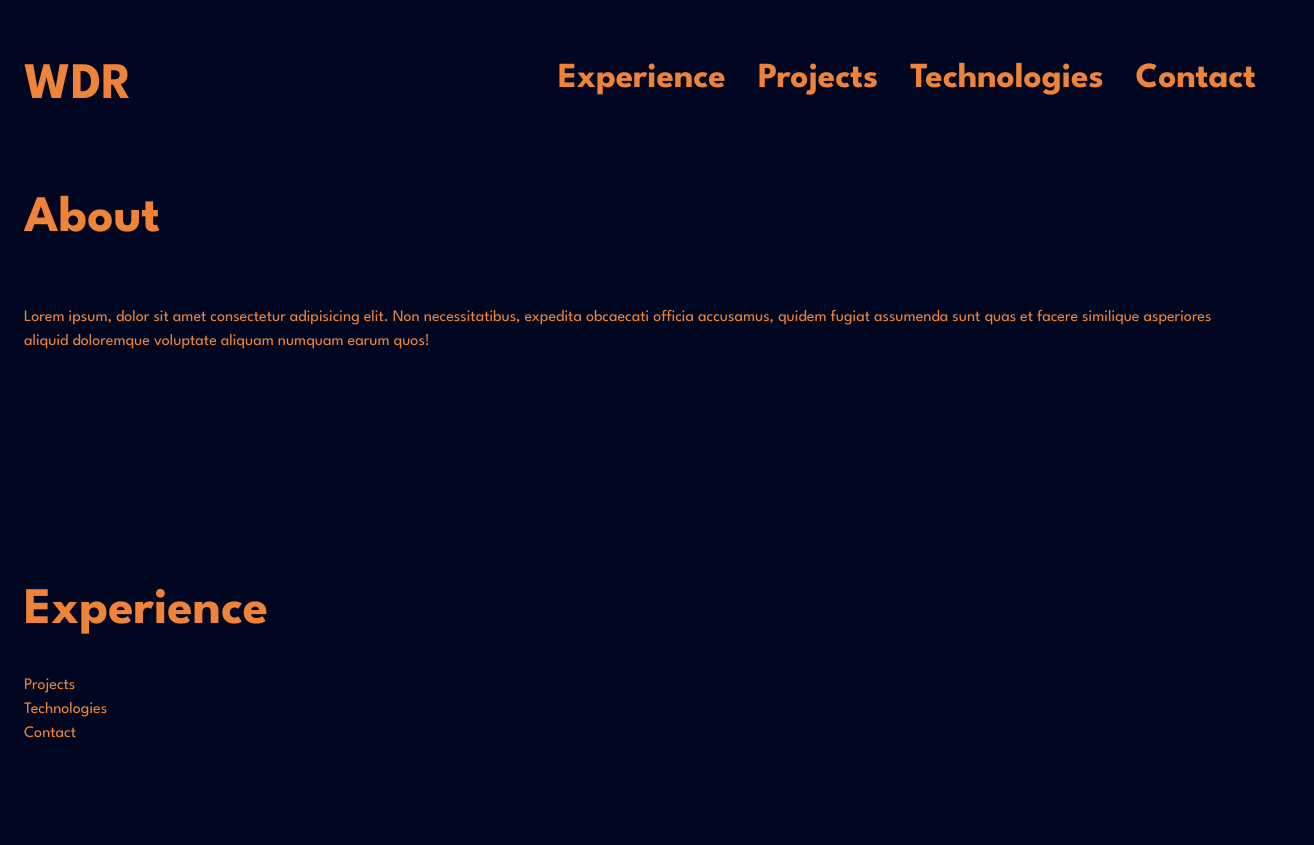
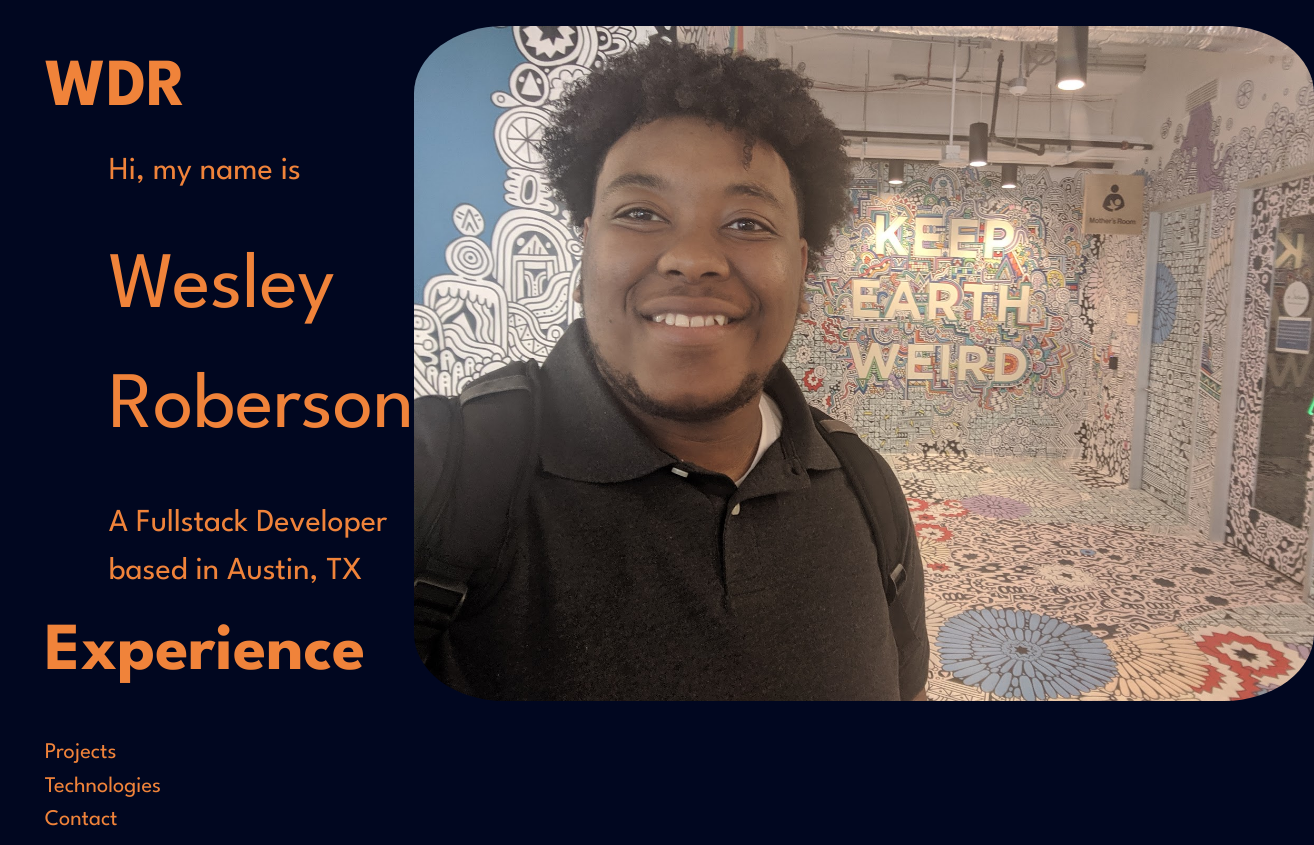
Before and after one commit to roberswd/wdroberson, a React (Vite) app: page / in a window 1280 px wide. Shown: the whole page, 1314 px wide, since content can reach past the window. Before the commit the page ends 800 px from the top, so only its background shows below. Built offline with nearby package versions, Linux system fonts and the light colour scheme.

Commit message:
Created Navbar and Hero section

```diff
--- a/package.json
+++ b/package.json
@@ -12,6 +12,7 @@
   "dependencies": {
     "react": "^18.3.1",
     "react-dom": "^18.3.1",
+    "react-responsive": "^10.0.0",
     "react-router-dom": "^6.26.1",
     "wdroberson": "file:"
   },
--- a/src/App.css
+++ b/src/App.css
@@ -1,37 +1,75 @@
 @import url('https://fonts.googleapis.com/css2?family=League+Spartan:wght@100..900&display=swap');
 
 #root {
-  /* max-width: 1280px; */
-  /* margin: 0 auto; */
-  padding: 1rem;
+  /* margin: 0 1em auto; */
   display: block;
   font-family: "League Spartan", sans-serif;
   /* text-align: center; */
 }
+.hero{
+  /* background-color: green; */
+  width: 100%;
+}
 
 .nav_bar {
   /* position:fixed; */
-  width: 100%;
-  /* height:100dvh; */
+  /* width: 100%;  */
+  /* border-style: solid;
+  border-color: #f03ae7; */
   display: flex;
   flex-direction: row;
+  align-items: center;
+  justify-content: space-between;
 }
 
 .nav_links {
-  margin-left: auto;
   display: flex;
   flex-direction: row;
+  align-items: center;
+  /* border-style: solid;
+  border-color: #F0833a; */
   column-gap: 2em;
 }
-/* .navitem {
-  width:
+.navitem {
+  /* border-style: solid;
+  border-color: #F0833a; */
+  padding:10px;
+  transition-duration: 500ms;
+  transition-timing-function: ease-out;
+  font-weight: 400;
+  font-size: 1.4em;
+  color: #F0833a;
+  text-decoration: inherit;
+}
+
+.navitem:hover {
+  padding:10px;
+  color: #535bf2;
+  /* background-color: #F0833a; */
+  transition-duration: 250ms;
+  transition-timing-function: ease-in-out;
+}
+
+/* .content {
+  margin-left: 50px;
 } */
+
 .about {
-  width: 100%;
-  height: 50dvh;
-  display: flex;
-  flex-direction: column;
-  align-items: start;
+  /* width: 100%; */
+  margin-left: 2em;
+  font-size: 2rem;
+  height: 50vh;
+  display:flex;
+  align-items: center;
+  justify-content: space-evenly;
+  /* justify-content: center; */
+
+}
+
+.name {
+  font-size: 5rem;
+  padding:0;
+  margin:0;
 }
 img {
   width: 900px;
--- a/src/App.jsx
+++ b/src/App.jsx
@@ -1,4 +1,4 @@
-import { useState } from "react";
+import { useEffect, useState } from "react";
 import reactLogo from "./assets/react.svg";
 import viteLogo from "/vite.svg";
 import "./App.css";
@@ -11,16 +11,18 @@ import { Contact } from "./components/Contact";
 import Projects from "./components/Projects";
 
 function App() {
-  const [count, setCount] = useState(0);
-
   return (
     <>
+      <div className="hero">
         <Navbar />
         <About />
+      </div>
+      <div className="content">
         <Experience />
         <Projects />
         <Technologies />
         <Contact />
+      </div>
     </>
   );
 }
--- a/src/components/About.jsx
+++ b/src/components/About.jsx
@@ -5,13 +5,18 @@ import SectionTitle from "./SectionTitle";
 const About = () => {
   return (
     <section className="about">
-      <SectionTitle title="About" />
-      <p>
-        Lorem ipsum, dolor sit amet consectetur adipisicing elit. Non
-        necessitatibus, expedita obcaecati officia accusamus, quidem fugiat
-        assumenda sunt quas et facere similique asperiores aliquid doloremque
-        voluptate aliquam numquam earum quos!
-      </p>
+      <div>
+        <p>Hi, my name is</p>
+        <p className="name">Wesley Roberson</p>
+        <p> A Fullstack Developer based in Austin, TX</p>
+      </div>
+      <div>
+        <img
+          alt="WD Roberson"
+          src="src/assets/wd_roberson.jpg"
+          title="WD Roberson"
+        />
+      </div>
     </section>
   );
 };
--- a/src/components/NavLinks.jsx
+++ b/src/components/NavLinks.jsx
@@ -3,17 +3,17 @@ import React from "react";
 const NavLinks = () => {
   return (
     <div className="nav_links">
-      <a href="#experience">
-        <h2>Experience</h2>{" "}
+      <a className="navitem" href="#experience">
+        <p>Experience</p>{" "}
       </a>
-      <a href="#Projects">
-        <h2>Projects</h2>{" "}
+      <a className="navitem" href="#Projects">
+        <p>Projects</p>{" "}
       </a>
-      <a href="#Technologies">
-        <h2>Technologies</h2>{" "}
+      <a className="navitem" href="#Technologies">
+        <p>Technologies</p>{" "}
       </a>
-      <a href="#Contact">
-        <h2>Contact</h2>{" "}
+      <a className="navitem" href="#Contact">
+        <p>Contact</p>{" "}
       </a>
     </div>
   );
--- a/src/components/Navbar.jsx
+++ b/src/components/Navbar.jsx
@@ -1,11 +1,14 @@
 import React from "react";
 import NavLinks from "./NavLinks";
+import { useMediaQuery } from "react-responsive";
 
 const Navbar = () => {
+  const isMobile = useMediaQuery({ query: `(max-width: 960px)` });
+
   return (
     <div className="nav_bar">
       <h1>WDR</h1>
-      <NavLinks />
+      {isMobile ? "A Menu Thing" : <NavLinks />}
     </div>
   );
 };
--- a/src/index.css
+++ b/src/index.css
@@ -1,44 +1,28 @@
 :root {
   font-family: Inter, system-ui, Avenir, Helvetica, Arial, sans-serif;
-  line-height: 1.5;
-  font-weight: 400;
-
   color-scheme: light dark;
-  color: #F0833a;
-  background-color: #010720;
-
   font-synthesis: none;
   text-rendering: optimizeLegibility;
   -webkit-font-smoothing: antialiased;
   -moz-osx-font-smoothing: grayscale;
 }
 
-a {
-  font-weight: 500;
+
+body {
   color: #F0833a;
-  text-decoration: inherit;
+  background-color: #010720;
+  font-size: 1.4rem;
+  font-weight: 400;
+  line-height: 1.5;
+  text-align: left;
+  margin-left: 2em;
 }
-a:hover {
-  color: #535bf2;
-  text-decoration-line: underline;
-  transition-duration: 250ms;
-  transition-timing-function: ease-in;
-  transition-timing-function: ease-in-out;
-}
-/*
-body {
-  margin: 0;
-  display: flex;
-  place-items: center;
-  min-width: 320px;
-  min-height: 100vh;
-} */
 
 h1 {
-  font-size: 3.2em;
+  font-size: 3em;
   line-height: 1.1;
 }
 
 h2 {
-  font-size: 2.2em;
+  font-size: 2em;
 }
```
Also changed, not shown: 1 other file (tests, documents, lock files or other folders). Lines whose indentation alone changed are shown as unchanged.
